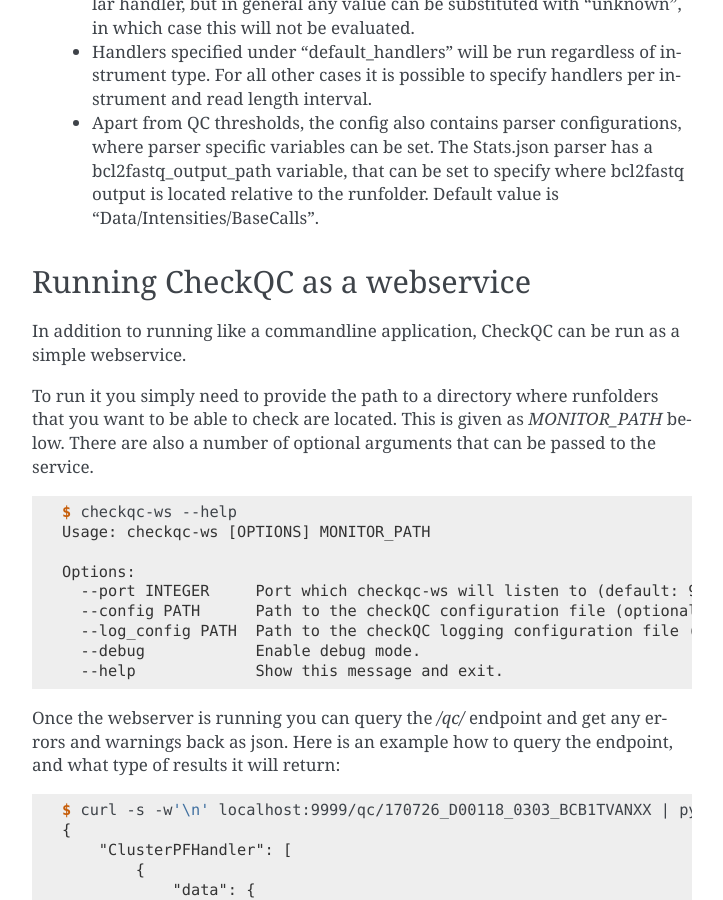
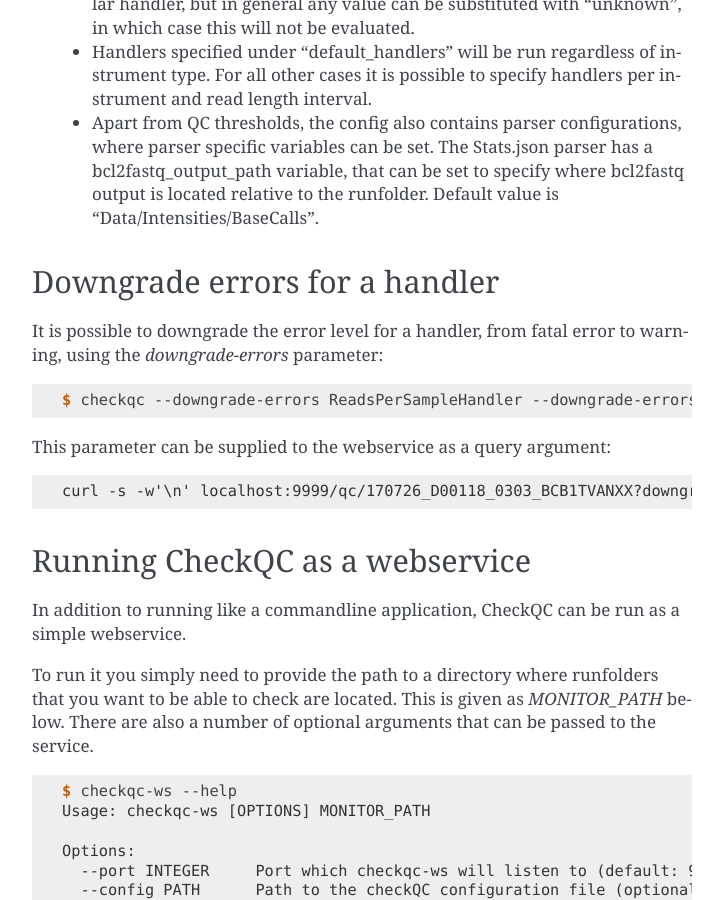
Before and after one commit to Molmed/checkQC, a Sphinx documentation site: the page built from docs/index.rst, in a window 1280 px wide and 900 px high, scrolled down 4544 px. Shown: the whole window, without its empty margins (388-1111 px from the left). Built offline with Sphinx 7.4.7, drawn with Linux system fonts in a browser that asks for light colours; pages that are not in the unit, such as notebooks, are missing from menus; some of the changed text lies outside the part shown.

Commit message:
Mention downgrade errors in docs

```diff
--- a/docs/index.rst
+++ b/docs/index.rst
@@ -222,6 +222,21 @@ Configuration file
    The Stats.json parser has a bcl2fastq_output_path variable, that can be set to specify where bcl2fastq output is located
    relative to the runfolder. Default value is "Data/Intensities/BaseCalls".
 
+Downgrade errors for a handler
+------------------------------
+
+It is possible to downgrade the error level for a handler, from fatal error to warning, using the `downgrade-errors` parameter:
+
+.. code-block :: console
+
+  $ checkqc --downgrade-errors ReadsPerSampleHandler --downgrade-errors UndeterminedPercentageHandler <RUNFOLDER>
+
+This parameter can be supplied to the webservice as a query argument:
+
+.. code-block :: console
+
+  curl -s -w'\n' localhost:9999/qc/170726_D00118_0303_BCB1TVANXX?downgrade=ReadsPerSampleHandler,UndeterminedPercentageHandler | python -m json.tool
+
 Running CheckQC as a webservice
 -------------------------------
 
```
